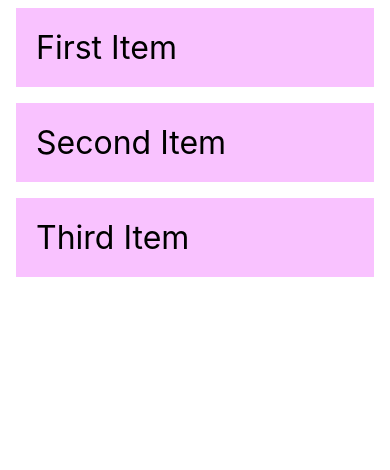
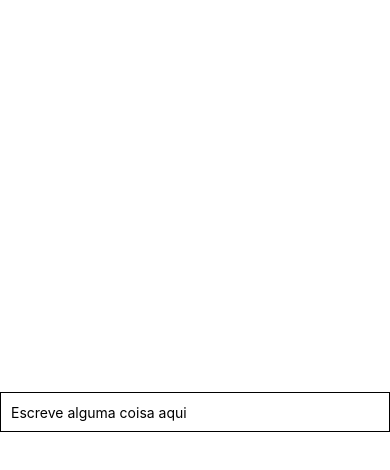
Before and after one commit to fty57/fundamentals-react-native, a React Native app in the folder fty57App/: screen / in a window 390 px wide. Shown: the top 470 px of the page. Built offline with nearby package versions, Linux system fonts and the light colour scheme.

Commit message:
MyTextInput V2

```diff
--- a/fty57App/App.js
+++ b/fty57App/App.js
@@ -1,11 +1,14 @@
 import React from 'react';
-import { SafeAreaView, StyleSheet } from 'react-native';
-import MyFlatList from './src/meusComponentes/MyFlatList'
+import { View, StyleSheet } from 'react-native';
+import MyTextInput from './src/meusComponentes/MyTextInput'
 
 
 export default function App() {
   return (
-    <MyFlatList/>
+    <View style={styles.center}>
+      <MyTextInput/>
+    </View>
+
   )
 }
 
--- /dev/null
+++ b/fty57App/src/meusComponentes/MyTextInput.js
@@ -0,0 +1,28 @@
+import React, { useState } from 'react'
+import { Text, TextInput, View, StyleSheet } from 'react-native'
+
+export default MyTextInput => {
+     const [text, setText] = useState('');
+
+     return (
+          <View>
+               <TextInput
+                    style={styles.input}
+                    placeholder='Escreve alguma coisa aqui'
+                    onChangeText={text => setText(text)}
+                    defaultValue={text}
+               />
+               <Text style={{ padding: 10, fontSize: 42 }}>
+                    {text.split(' ').map((word) => word && '🍕').join(' ')}
+               </Text>
+          </View>
+     )
+}
+
+const styles = StyleSheet.create({
+     input: {
+          height: 40,
+          padding: 10,
+          borderWidth: 1,
+     }
+})
```
